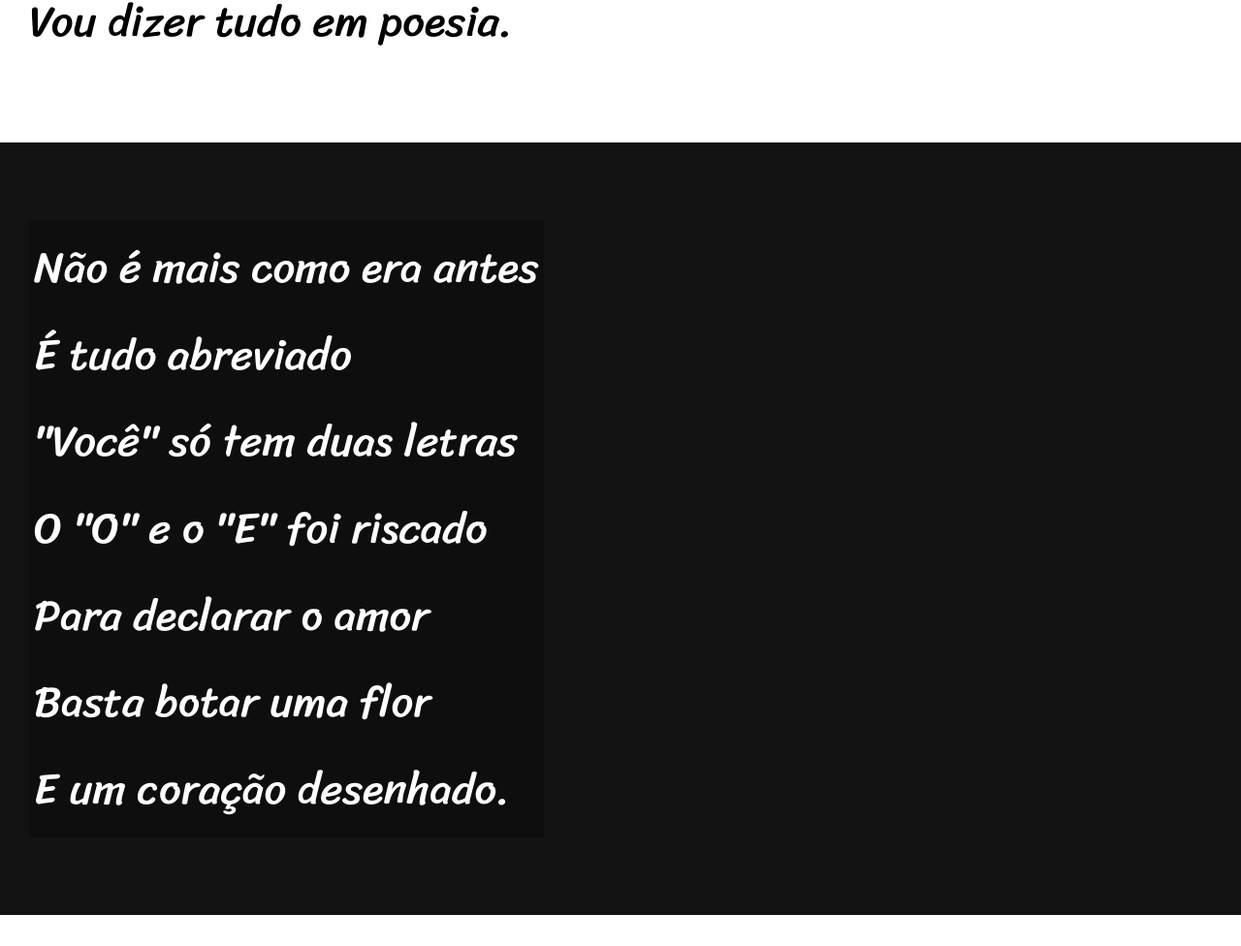
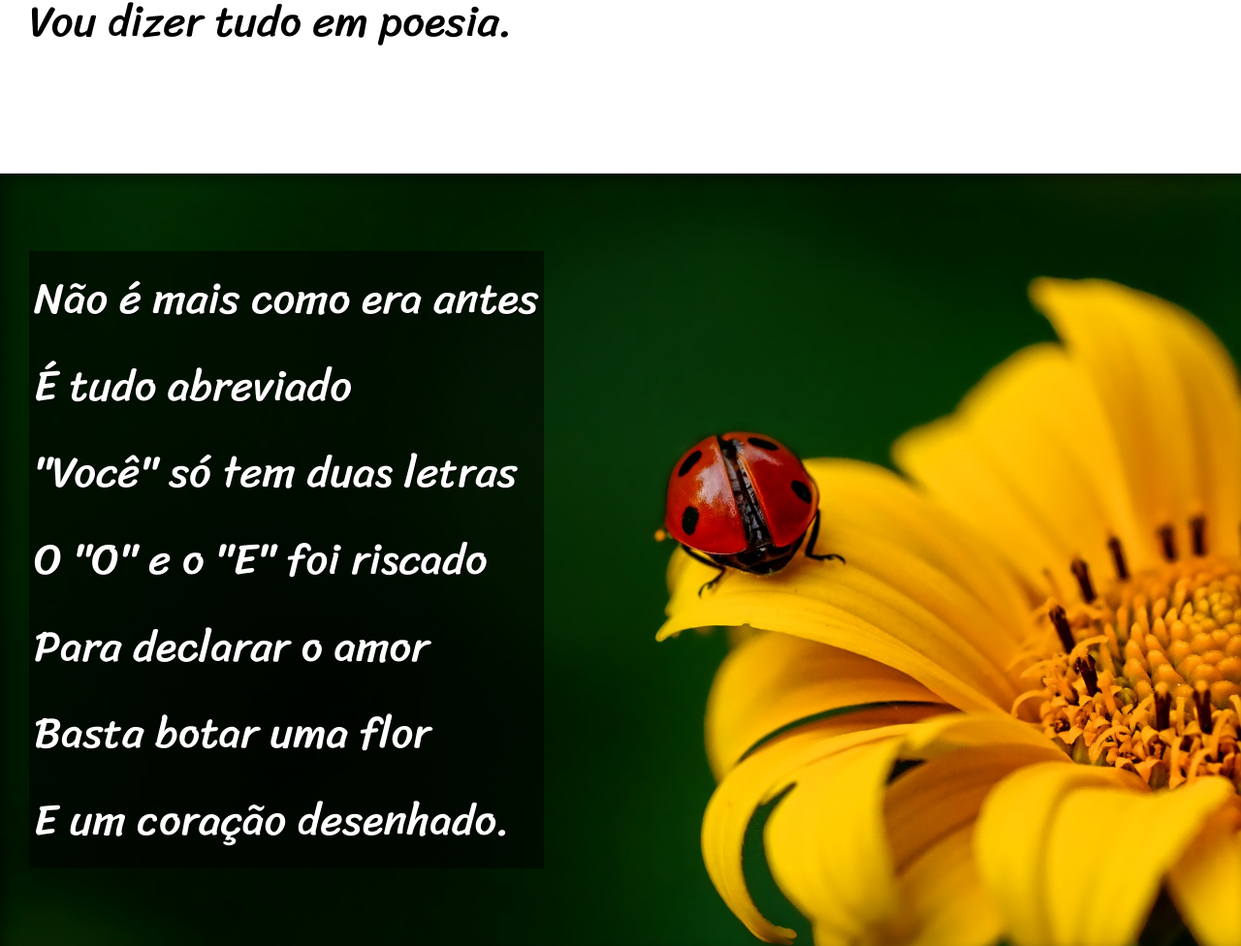
Before and after one commit to Vitor1707/html-css, a plain HTML site: page desafios/d012/index.html in a window 1280 px wide. Shown: the part 898-1874 px from the top of the page at 97% size. Drawn offline with Linux system fonts and the light colour scheme.

Commit message:
finalização do desafio 12

```diff
--- a/desafios/d012/estilo/style.css
+++ b/desafios/d012/estilo/style.css
@@ -57,6 +57,10 @@ section {
     font-size: 3.5vw;
 }
 
+section > p {
+    padding-bottom: 32px;
+}
+
  section.normal {
     background-color: white;
     color: black;
@@ -65,12 +69,27 @@ section {
  section.imagem {
     background-color: rgb(20, 19, 19);
     color: white;
+    box-shadow: inset 6px 6px 13px 0px rgba(0, 0, 0, 0.438);
+    background-size: cover;
+    background-attachment: fixed;
  }
 
  section.imagem > p {
     display: inline-block;
+    text-shadow: 1px 1px 0px black;
     padding: 5px;
-    background-color: rgba(0, 0, 0, 0.242);
+    background-color: rgba(0, 0, 0, 0.531);
+ }
+
+ section#img01 {
+    background-image: url(../imagens/background001.jpg);
+    background-position: right center;
+    background-size: cover;
+ }
+
+ section#img02 {
+    background-image: url(../imagens/background002.jpg);
+    background-size: cover;
  }
 
  footer {
--- a/desafios/d012/index.html
+++ b/desafios/d012/index.html
@@ -26,7 +26,7 @@
         </p>
     </section>
 
-    <section class="imagem">
+    <section class="imagem" id="img01">
         <p>
             Não é mais como era antes <br>
             É tudo abreviado <br>
@@ -59,7 +59,7 @@
         </p>
     </section>
 
-    <section class="imagem">
+    <section class="imagem" id="img02">
         <p>
             Tenho saudade das cartas <br>
             Escritas com a própria mão <br>
```
